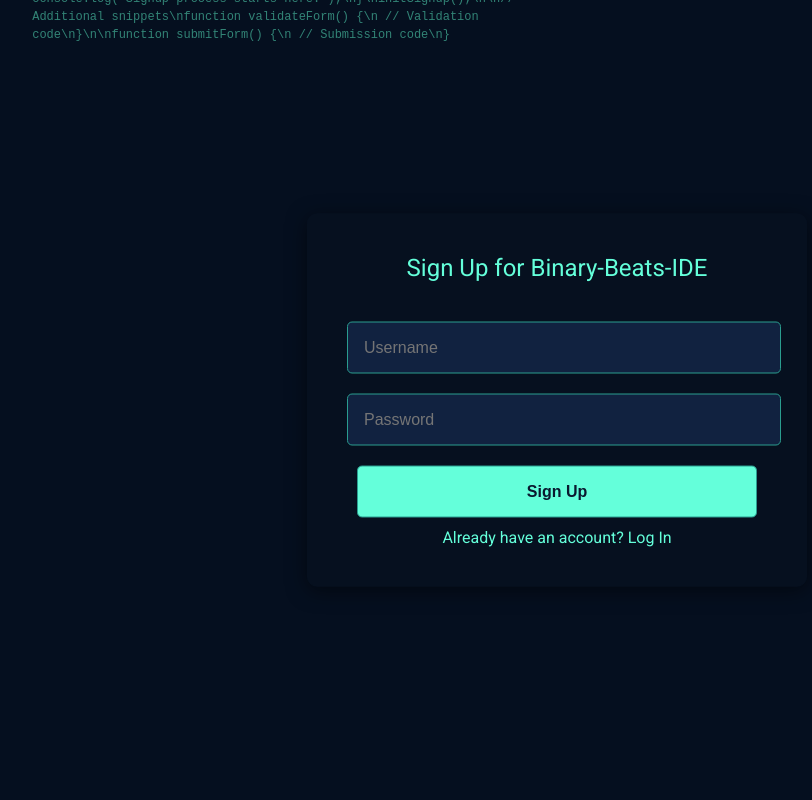
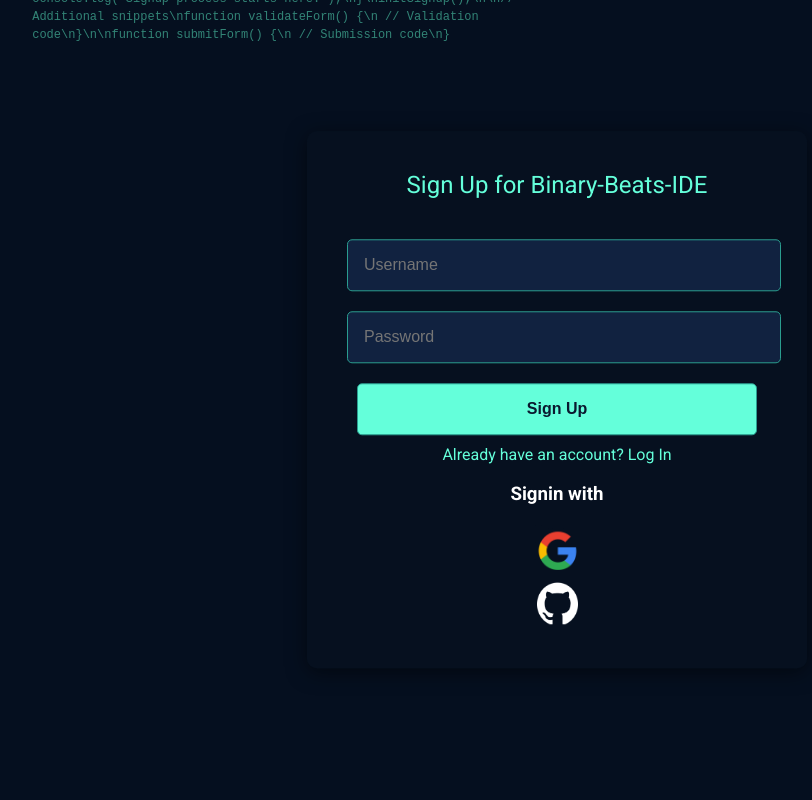
Before and after one commit to mhridoy/Binary-Beats-IDE, a Flask app: page /signup in a window 1280 px wide. Shown: the whole page, without its empty margins (83-895 px from the left). Run offline with Flask 3, Linux system fonts and the light colour scheme.

Commit message:
signin_auth

```diff
--- a/app.py
+++ b/app.py
@@ -23,7 +23,6 @@ app.config['GITHUB_CLIENT_ID'] = "github-client-id"
 app.config['GITHUB_CLIENT_SECRET'] = "github-client-secret-key"
 app.config['SQLALCHEMY_DATABASE_URI'] = 'sqlite:///db.sqlite'
 app.config['SQLALCHEMY_TRACK_MODIFICATIONS'] = False
-
 
 
 
@@ -66,7 +65,6 @@ class User(UserMixin, db.Model):
     id = db.Column(db.Integer, primary_key=True)
     username = db.Column(db.String(150), unique=True)
     password = db.Column(db.String(150))
-
 
 class Snippet(db.Model):
     id = db.Column(db.Integer, primary_key=True)
@@ -126,7 +124,6 @@ def google_login():
     google = oauth.create_client('google')
     redirect_url = url_for('google_authorize', _external=True)
     return google.authorize_redirect(redirect_url)
-
 
 
 # Google authorize route
--- a/templates/signup.html
+++ b/templates/signup.html
@@ -149,11 +149,25 @@
                 <button type="submit">Sign Up</button>
             </form>
             <a href="/login">Already have an account? Log In</a>
+            <br>
+            <div class="oauth-box">
+                <h3 style="color: #ffffff;">Signin with</h3>
+                <div id="oauth-google">
+                    <a href="{{ url_for('google_login') }}">
+                        <img
+                            src="{{ url_for('static', filename='/image/google-logo.png') }}"
+                            width="55px" height="55px" alt="Google logo">
+                    </a>
+                </div>
 
-
-
-
-
+                <div>
+                    <a href="{{ url_for('github_login') }}">
+                        <img
+                            src="{{ url_for('static', filename='/image/github-logo.png') }}"
+                            width="41px" height="42px" alt="Github logo">
+                    </a>
+                </div>
+            </div>
         </div>
     </body>
 </html>
```
Also changed, not shown: templates/login.html (+15 -3 lines).
